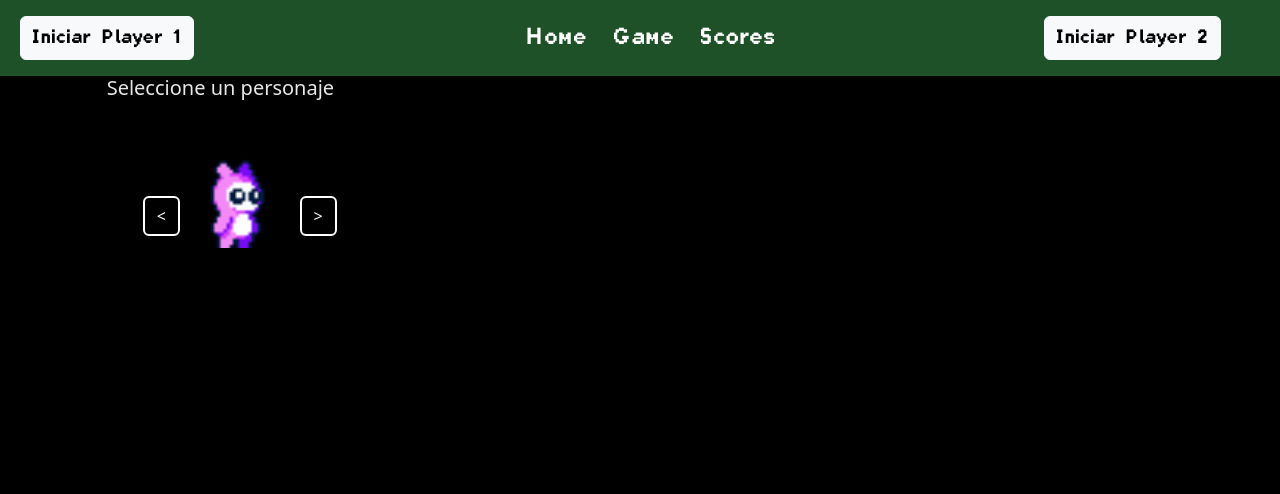
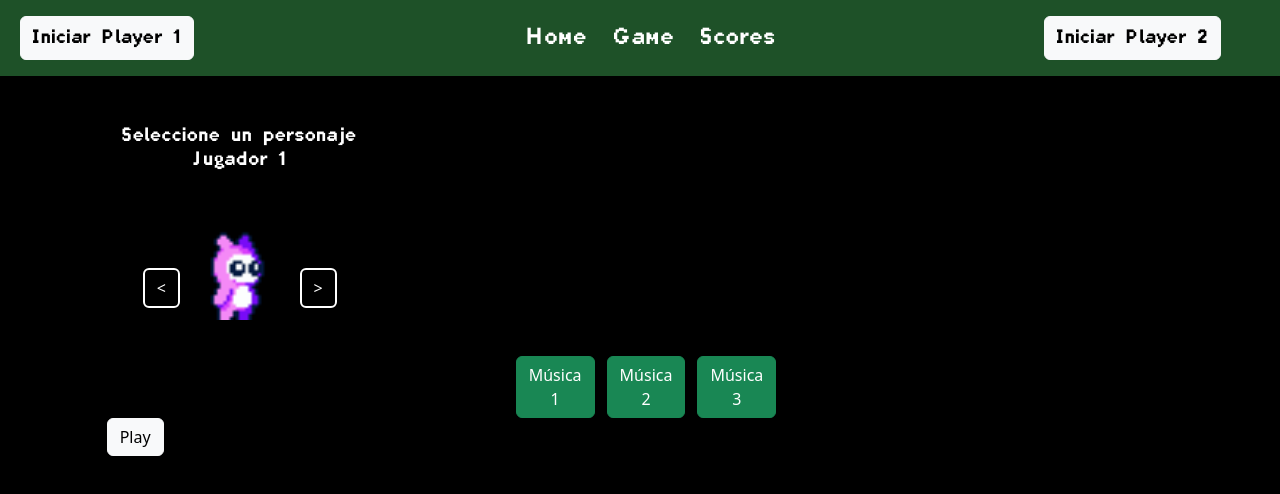
Before and after one commit to Ignacio-Us/Taller-3-Esp-Tec1, a Vue app: page /selection in a window 1280 px wide. Shown: the top 494 px of the page. Built offline with nearby package versions, Linux system fonts and the light colour scheme.

Commit message:
Agregacion de la funcion selectMusic

```diff
--- a/src/client/pages/SelectPage.vue
+++ b/src/client/pages/SelectPage.vue
@@ -3,8 +3,12 @@
     <div class="col-10 justify-content-center align-items-center m-auto">
 
         <!-- Personaje Jugador 1-->
-        <div class="col-md-3">
-            <h5 class="text-white">Seleccione un personaje</h5>
+        <div class="col-md-3 mt-5">
+            <h5 class="text-white text-center font-custom">
+                Seleccione un personaje
+                <br>
+                Jugador 1
+            </h5>
             <div class="row mt-5">
                 <div class="col-md-2 p-5">
                     <button @click="prev()" class="btn text-white border-2 border-white"> < </button>
@@ -24,7 +28,26 @@
             </div>
         </div>
 
+        <!--Selecctor de musica-->
+        <div class="col-md-12">
+            <div class="row justify-content-center">
+                <div class="col-sm-1">
+                    <button @click="selectMusic('musica1')" class="btn btn-success">Música 1</button>
+                </div>
 
+                <div class="col-sm-1">
+                    <button @click="selectMusic('musica2')" class="btn btn-success">Música 2</button>
+                </div>
+
+                <div class="col-sm-1">
+                    <button @click="selectMusic('musica3')" class="btn btn-success">Música 3</button>
+                </div>
+            </div>
+        </div>
+
+        <div>
+            <button class="btn btn-light">Play</button>
+        </div>
     </div>
 </template>
 
@@ -59,10 +82,27 @@ import character2 from '../assets/game assets/free-pixel-art-tiny-hero-sprites/2
 import character3 from '../assets/game assets/free-pixel-art-tiny-hero-sprites/3 Dude_Monster/Dude_Monster.png';
 
 import { useCycleList } from '@vueuse/core';
+import { ref } from 'vue'
 
 const { state, next, prev } = useCycleList([
     character1,
     character2,
     character3
 ]);
+
+
+const selectMusic = (music) =>{
+    switch (music) {
+        case 'musica1':
+            sessionStorage.setItem('musica', '../assets/game assets/music/Musica_de_fondo.mp3')
+            break;
+        case 'musica2':
+            sessionStorage.setItem('musica', '../assets/game assets/music/Musica_de_fondo_2.mp3')
+            break;
+        case 'musica3':
+            sessionStorage.setItem('musica', '../assets/game assets/music/Musica_de_fondo_3.mp3')
+            break;
+    }
+}
+
 </script>
```
